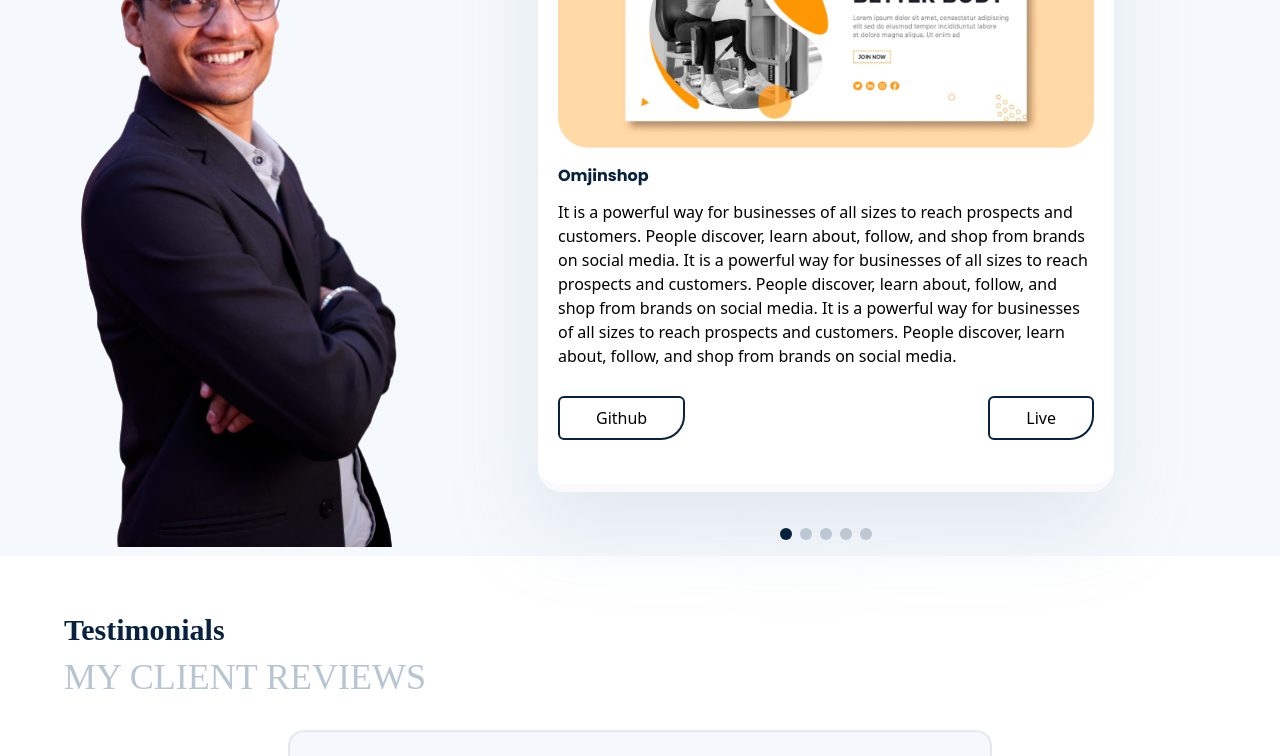
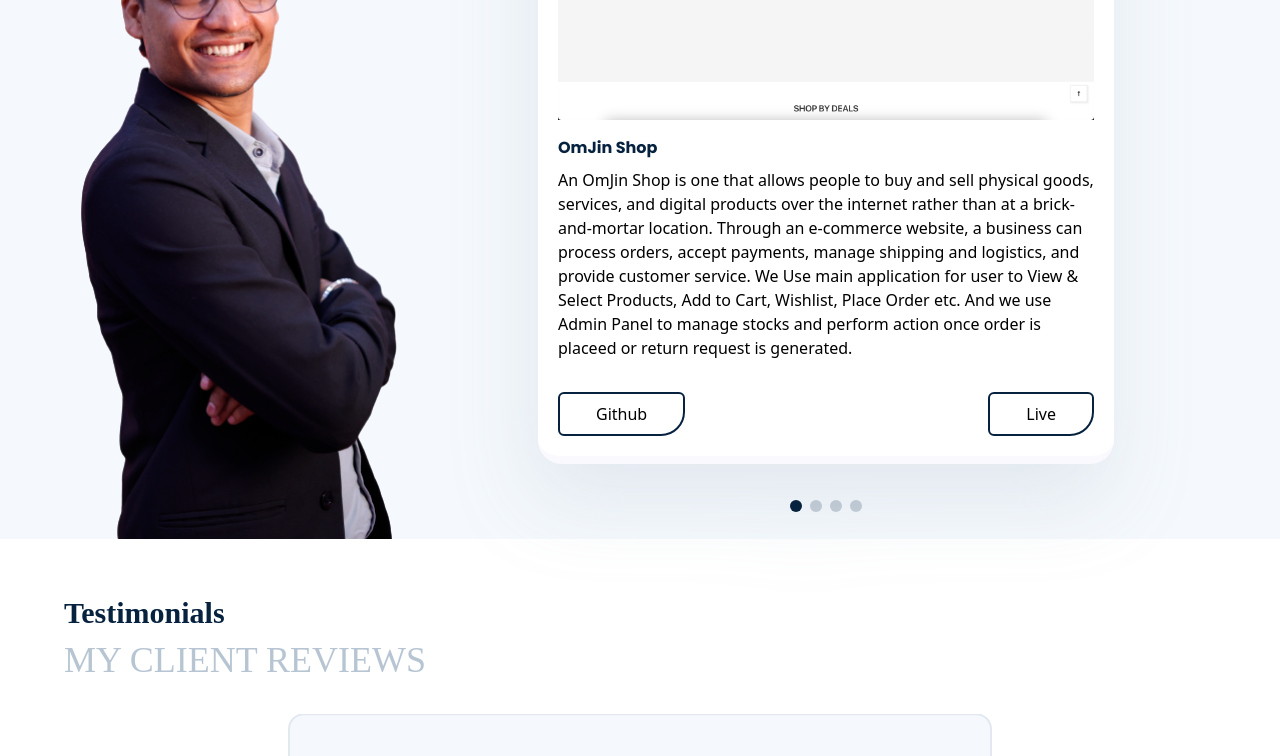
Before and after one commit to erabhishek17jain/React-Portfolio, a React (Vite) app: page / in a window 1280 px wide. Shown: the part 3660-4416 px from the top of the page. Built offline with nearby package versions, Linux system fonts and the light colour scheme; a web font is replaced by a local one.

Commit message:
final-commit

```diff
--- a/src/components/Contact.jsx
+++ b/src/components/Contact.jsx
@@ -19,7 +19,7 @@ const Contact = () => {
                 </h4>
                 <br />
                 <div className='flex gap-10 md:flex-row flex-col'>
-                    <SendEmail />
+                    <SendEmail isTitle={false} />
                     <div className='flex-1 flex flex-col gap-5'>
                         {contact.social_media.map((content, i) => (
                             <div key={i} data-aos='fade-down' data-aos-delay={i * 400} className='flex items-center gap-2'>
--- a/src/components/Hero.jsx
+++ b/src/components/Hero.jsx
@@ -2,7 +2,7 @@ import { useState, createElement } from 'react';
 import { content } from '../constants/Content';
 import Modal from 'react-modal';
 import SendEmail from './SendEmail';
-import { customStyles } from '../services/Services';
+import { customStyles } from '../services/services';
 
 Modal.setAppElement('#root');
 
@@ -71,7 +71,7 @@ const Hero = () => {
                 </div>
             </div>
             <Modal isOpen={modalIsOpen} onRequestClose={closeModal} style={customStyles}>
-                <SendEmail />
+                <SendEmail closeModal={closeModal} />
             </Modal>
         </section>
     );
--- a/src/components/Hireme.jsx
+++ b/src/components/Hireme.jsx
@@ -2,7 +2,7 @@ import { content } from '../constants/Content';
 import { useState } from 'react';
 import Modal from 'react-modal';
 import SendEmail from './SendEmail';
-import { customStyles } from '../services/Services';
+import { customStyles } from '../services/services';
 
 Modal.setAppElement('#root');
 
@@ -45,7 +45,7 @@ const Hireme = () => {
                 </div>
             </div>
             <Modal isOpen={modalIsOpen} onRequestClose={closeModal} style={customStyles}>
-                <SendEmail />
+                <SendEmail closeModal={closeModal} />
             </Modal>
         </section>
     );
--- a/src/components/Projects.jsx
+++ b/src/components/Projects.jsx
@@ -32,9 +32,11 @@ const Projects = () => {
                         {projects.project_content.map((content, i) => (
                             <SwiperSlide key={i} className='bg-white rounded-3xl p-5 border-b-8 border-[#FAF9FD] h-fit'>
                                 <img src={content.image} alt='...' />
-                                <div className='flex flex-col gap-1 mt-4' style={{ height: '300px' }}>
-                                    <h5 className='font-bold font-Poppins'>{content.title}</h5>
-                                    <div className='mt-2'>{content?.description}</div>
+                                <div className='flex flex-col gap-1 mt-4 justify-between' style={{ height: '300px' }}>
+                                    <div>
+                                        <h5 className='font-bold font-Poppins'>{content.title}</h5>
+                                        <div className='mt-2'>{content?.description}</div>
+                                    </div>
                                     <div className='flex justify-between mt-6'>
                                         <a href={content.github} className='btn mr-5'>
                                             {projects.githubText}
--- a/src/components/Skills.jsx
+++ b/src/components/Skills.jsx
@@ -1,7 +1,7 @@
 import { createElement, useState } from 'react';
 import { content } from '../constants/Content';
 import Modal from 'react-modal';
-import { customStyles } from '../services/Services';
+import { customStyles } from '../services/services';
 
 Modal.setAppElement('#root');
 
--- a/src/constants/Content.js
+++ b/src/constants/Content.js
@@ -139,7 +139,7 @@ export const content = {
                         'Develop a responsive and mobile friendly website',
                         'It has much pre-design class',
                         'Anybody with just basic knowledge of HTML and CSS can start using Bootstrap.',
-                        'It is a front-end framework used for easier and faster web development.'
+                        'It is a front-end framework used for easier and faster web development.',
                     ],
                 },
                 {
@@ -178,7 +178,6 @@ export const content = {
                         'It targets all major platforms. Among the advantages of using Node.',
                         'is also fast and lightweight, and its ability to employ JavaScript code on both the frontend and backend opens up new development possibilities.',
                         'Our developer community will be significantly more efficient and cross-functional as a result of the frontend and backend flexibility, lowering development expenses.',
-
                     ],
                 },
                 {
@@ -203,7 +202,6 @@ export const content = {
                         'GraphQL is a powerful tool, and there are many reasons you might choose GraphQL over REST.',
                         'It enables a client to make a single HTTP request to multiple resources and receive the exact data it needs.',
                         'GraphQL offers a highly flexible approach to API development, as it allows developers to request exactly the data they need.',
-
                     ],
                 },
                 {
@@ -216,7 +214,6 @@ export const content = {
                         'C++ is an object-oriented programming language having some additional features like Encapsulation, Data Hiding, Data Abstraction, Inheritance, Polymorphism, etc.',
                         'C++ is an extended version of C.',
                         ' C++ is used majorly to make operating systems',
-
                     ],
                 },
                 {
@@ -228,7 +225,7 @@ export const content = {
                         'Java is object-oriented. This allows you to create modular programs and reusable code.',
                         'Java provides the environment to develop cloud-based applications.',
                         'Platform-friendly and independent.',
-                        'Developers use Java to construct applications in laptops, data centers, game consoles, scientific supercomputers, cell phones, and other devices.'
+                        'Developers use Java to construct applications in laptops, data centers, game consoles, scientific supercomputers, cell phones, and other devices.',
                     ],
                 },
                 {
@@ -241,7 +238,6 @@ export const content = {
                         'It provides comprehensive support for every application development need.',
                         'Within the database, support can be found for stored procedures, triggers, functions, views, cursors, ANSI-standard SQL, and more.',
                         'MySQL is a tool used to manage databases and servers.',
-
                     ],
                 },
             ],
@@ -280,7 +276,6 @@ export const content = {
                         'Visual Studio is a powerful developer tool that you can use to complete the entire development cycle in one place.',
                         'It is a comprehensive integrated development environment (IDE) that you can use to write, edit, debug, and build code, and then deploy your app.',
                         'Visual Studio Code has support for many languages, including Python, Java, C++, JavaScript, and more.',
-
                     ],
                 },
                 {
@@ -317,7 +312,6 @@ export const content = {
                         'Adobe is the industry standard because it is been at the top for a long time. It got and stayed there by continuously innovating.',
                         'Photo editing and retouching. Logos, color schemes, social media graphics, and other design elements for a brand.',
                         'By learning Photoshop you will also have a fun outlet for your creative projects, whether working on a website',
-
                     ],
                 },
             ],
@@ -363,40 +357,33 @@ export const content = {
         image: person_project,
         project_content: [
             {
-                title: 'Omjinshop',
+                title: 'OmJin Shop',
                 image: project1,
-                github: '',
-                liveUrl: '',
+                github: 'https://github.com/erabhishek17jain/MERN-Omjinshop',
+                liveUrl: 'https://omjinshop.netlify.app/',
                 description:
-                    'It is a powerful way for businesses of all sizes to reach prospects and customers. People discover, learn about, follow, and shop from brands on social media. It is a powerful way for businesses of all sizes to reach prospects and customers. People discover, learn about, follow, and shop from brands on social media. It is a powerful way for businesses of all sizes to reach prospects and customers. People discover, learn about, follow, and shop from brands on social media.',
+                    'An OmJin Shop is one that allows people to buy and sell physical goods, services, and digital products over the internet rather than at a brick-and-mortar location. Through an e-commerce website, a business can process orders, accept payments, manage shipping and logistics, and provide customer service. We Use main application for user to View & Select Products, Add to Cart, Wishlist, Place Order etc. And we use Admin Panel to manage stocks and perform action once order is placeed or return request is generated.',
             },
             {
-                title: 'College Management',
-                image: project2,
-                github: '',
-                liveUrl: '',
-                description: '',
+                title: 'TMU Management App',
+                image: project1,
+                github: 'https://github.com/erabhishek17jain/mern-college-management',
+                liveUrl: 'https://tmu.netlify.app/',
+                description: 'This application manages the college information, student information, placement information, various different types of event going on in our college. It also keeps track records of all the information regarding students those who are placed in the various organization. It is an ERP solution that enables the institutes to conduct online admissions, generate reports, create ID cards, enable online communication, manage curriculum, time tables and conduct online evaluations, track student progress, conduct data analysis, teach remotely, and handle enquiries etc.',
+            },
+            {
+                title: 'Shopping Application',
+                image: project1,
+                github: 'https://github.com/erabhishek17jain/react-shopping-app',
+                liveUrl: 'https://shopping.netlify.app/',
+                description: 'Shopping apps are designed to make it easy for customers to find and buy the products they need. They also allow you to purchase items faster by allowing customers to save payment info and make in-app payments by logging into an account. It is a form of electronic commerce where the buyer is directly online to the sellers computer usually via the internet. There is no intermediary service. The sale and purchase transaction is completed electronically and interactively in real-time such as Amazon.com for new books',
             },
             {
                 title: 'Burger Builder',
-                image: project3,
-                github: '',
-                liveUrl: '',
-                description: '',
-            },
-            {
-                title: 'Shopping Application',
-                image: project3,
-                github: '',
-                liveUrl: '',
-                description: '',
-            },
-            {
-                title: 'ToDo Application',
-                image: project3,
-                github: '',
-                liveUrl: '',
-                description: '',
+                image: project1,
+                github: 'https://github.com/erabhishek17jain/react-burger-builder',
+                liveUrl: 'https://burgerbuilder.netlify.app/',
+                description: 'A webiste to order and make a burger of your choice. You can customize our burger and place order to vendor.',
             },
         ],
     },
```
Also changed, not shown: src/components/SendEmail.jsx (+7 -4 lines), src/assets/images/projects/img1.png, 1 other file (tests, documents, lock files or other folders).
